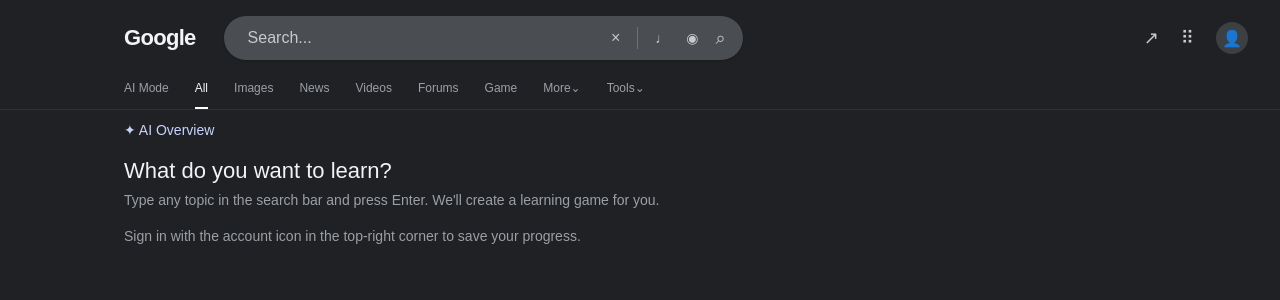
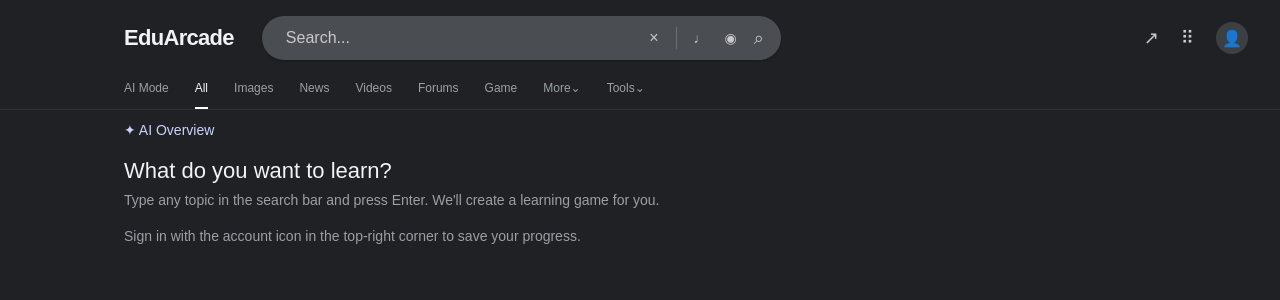
Before and after one commit to curacarmenn-collab/eduArcade, a Flask app: page / in a window 1280 px wide. Shown: the top 300 px of the page. Run offline with Flask 3, Linux system fonts and the light colour scheme.

Commit message:
Initial commit

```diff
--- a/static/game.js
+++ b/static/game.js
@@ -551,6 +551,15 @@ async function startPacmanGame() {
     outOfLives = false;
     mazeCleared = false;
 
+    // A new game starts with the normal instructions, not the Boss
+    // message from a previous game (same reset as exitPacmanGame()).
+    const instructions =
+        document.getElementById("game-instructions");
+
+    instructions.textContent = defaultInstructionsText;
+
+    instructions.classList.remove("boss-alert");
+
 
     /*
      * Load game assets
--- a/templates/index.html
+++ b/templates/index.html
@@ -3,7 +3,7 @@
 <head>
     <meta charset="UTF-8">
     <meta name="viewport" content="width=device-width, initial-scale=1.0">
-    <title>Learning Pac-Man</title>
+    <title>EduArcade</title>
     <link rel="stylesheet" href="{{ url_for('static', filename='style.css') }}">
 </head>
 <body>
@@ -13,7 +13,7 @@
 
 <div class="app-shell">
     <header class="topbar">
-        <div class="google-wordmark">Google</div>
+        <div class="google-wordmark">EduArcade</div>
 
         <div class="search-wrap">
             <div class="search-field">
@@ -124,7 +124,7 @@
 
                     <aside class="games-about">
                         <h2>Learning with EduArcade</h2>
-                        <p><strong>Learning Pac-Man</strong> is an AI-powered adaptive learning engine that turns mistake-driven retrieval practice into an arcade game. A student searches for a topic, receives a short AI-generated lesson broken into key concepts, and then reinforces those concepts through Pac-Man gameplay. As the student encounters ghosts, they answer questions related to what they learned.</p>
+                        <p><strong>EduArcade</strong> is an AI-powered adaptive learning engine that turns mistake-driven retrieval practice into an arcade game. A student searches for a topic, receives a short AI-generated lesson broken into key concepts, and then reinforces those concepts through Pac-Man gameplay. As the student encounters ghosts, they answer questions related to what they learned.</p>
                         <p>The program is helpful because it turns <strong>passive studying into active practice</strong>. Instead of simply reading information, students have to recall and apply concepts while playing. The system also tracks performance at the <strong>individual concept level</strong>, so it can identify areas where a student is struggling, explain mistakes, and show how their understanding changes over time.</p>
                     </aside>
                 </div>
@@ -205,7 +205,7 @@
 <div id="game-over-popup" class="popup-overlay hidden">
     <div class="popup-card">
         <h3>Game Over</h3>
-        <p>What would you like to do? To keep playing, answer 3 questions correctly first.</p>
+        <p>You lost all 3 lives. What would you like to do? To keep playing, answer 3 questions correctly first.</p>
         <button type="button" id="game-over-progress" class="pill-button">View My Progress</button>
         <button type="button" id="game-over-continue" class="pill-button">Continue Playing</button>
     </div>
```
Also changed, not shown: 2 other files.
